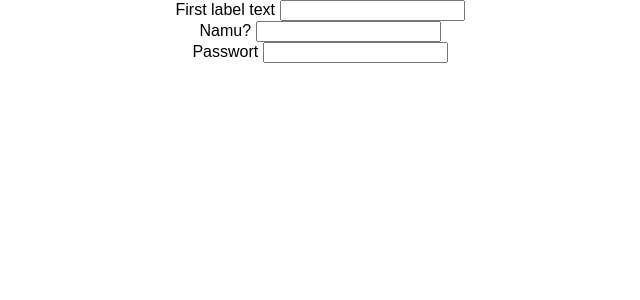
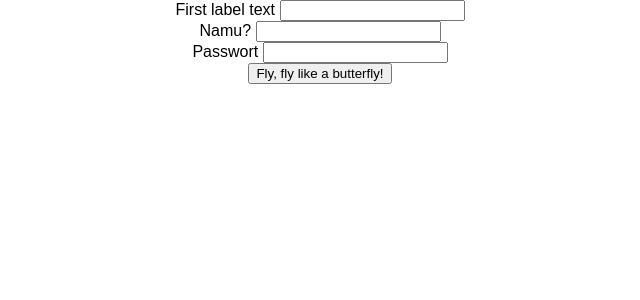
Before and after one commit to Askadar/react-how-to, a React (Create React App) app: page / in a window 1280 px wide. Shown: the top 300 px of the page, without its empty margins (320-960 px from the left). Built offline with nearby package versions, Linux system fonts and the light colour scheme.

Commit message:
Premature submit

```diff
--- a/src/App.js
+++ b/src/App.js
@@ -39,6 +39,7 @@ class App extends Component {
 				<LabeledInput value={password} name="password"onChange={handleInput} type="password">
 					Passwort
 				</LabeledInput>
+				<button type="submit">Fly, fly like a butterfly!</button>
 			</form>
 			<div className="output">
 				{
```
